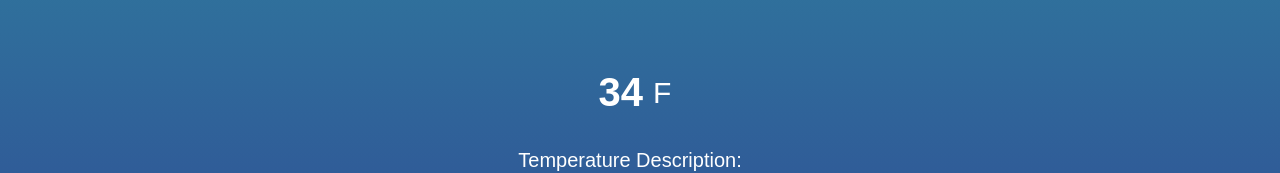
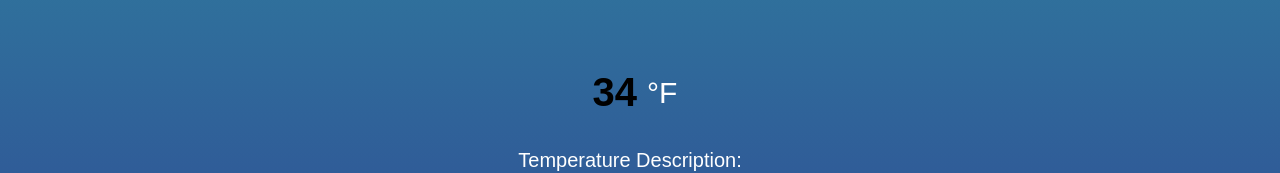
Before and after one commit to raongithub/weather-app, a plain HTML site: page index.html in a window 1280 px wide. Shown: the part 349-522 px from the top of the page. Drawn offline with Linux system fonts and the light colour scheme.

Commit message:
Updating html file :art:

```diff
--- a/index.html
+++ b/index.html
@@ -18,8 +18,8 @@
 
     <div class="temperature">
         <div class="degree-section">
-            <h2 class="temperature-degree">34</h2>
-            <span>F</span>
+            <h2 class="temperature-degree temperature-degree-color">34</h2>
+            <span class="temperature-degree-symbol">F</span>
         </div>
 
         <div class="temperature-description-section">
```
